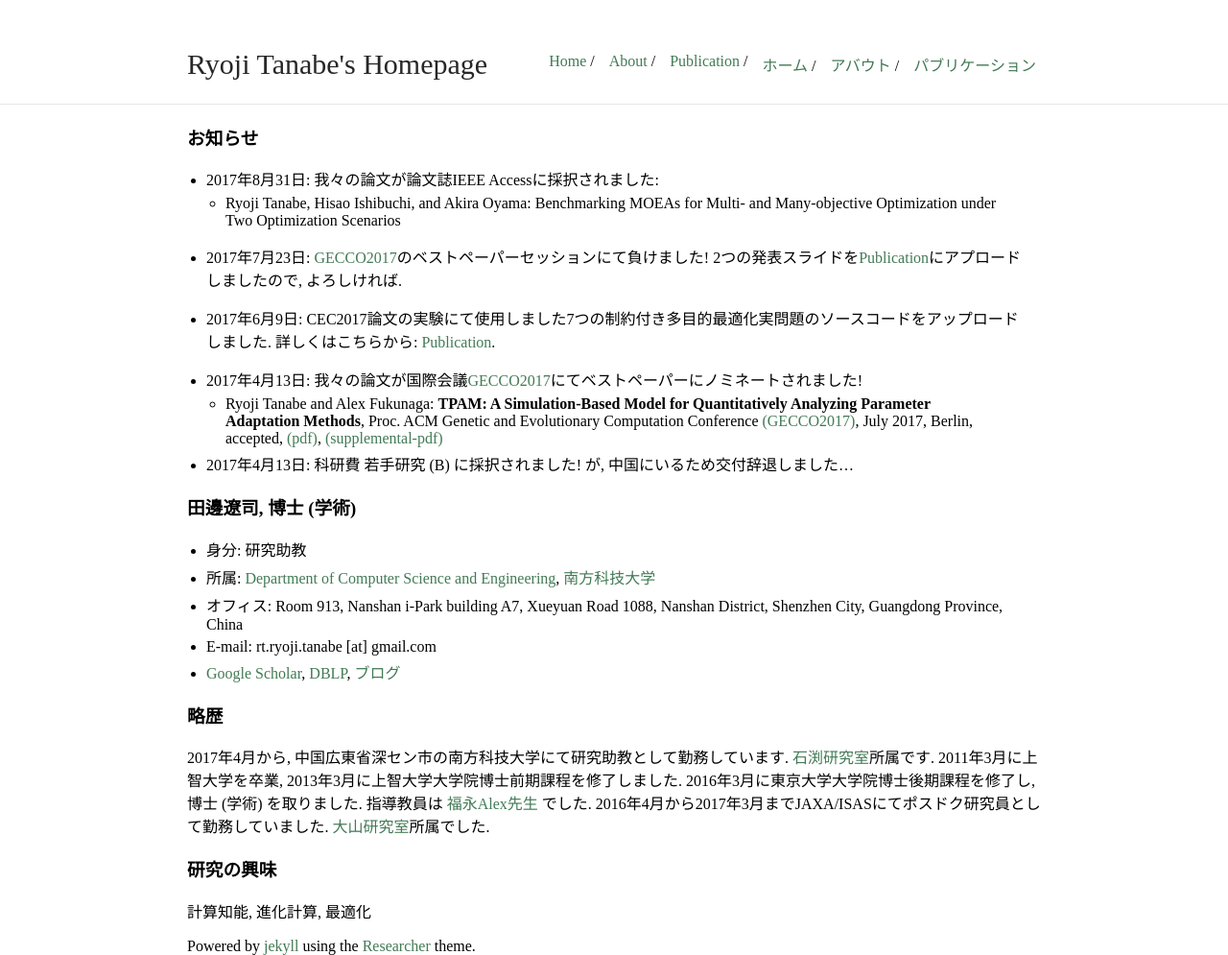
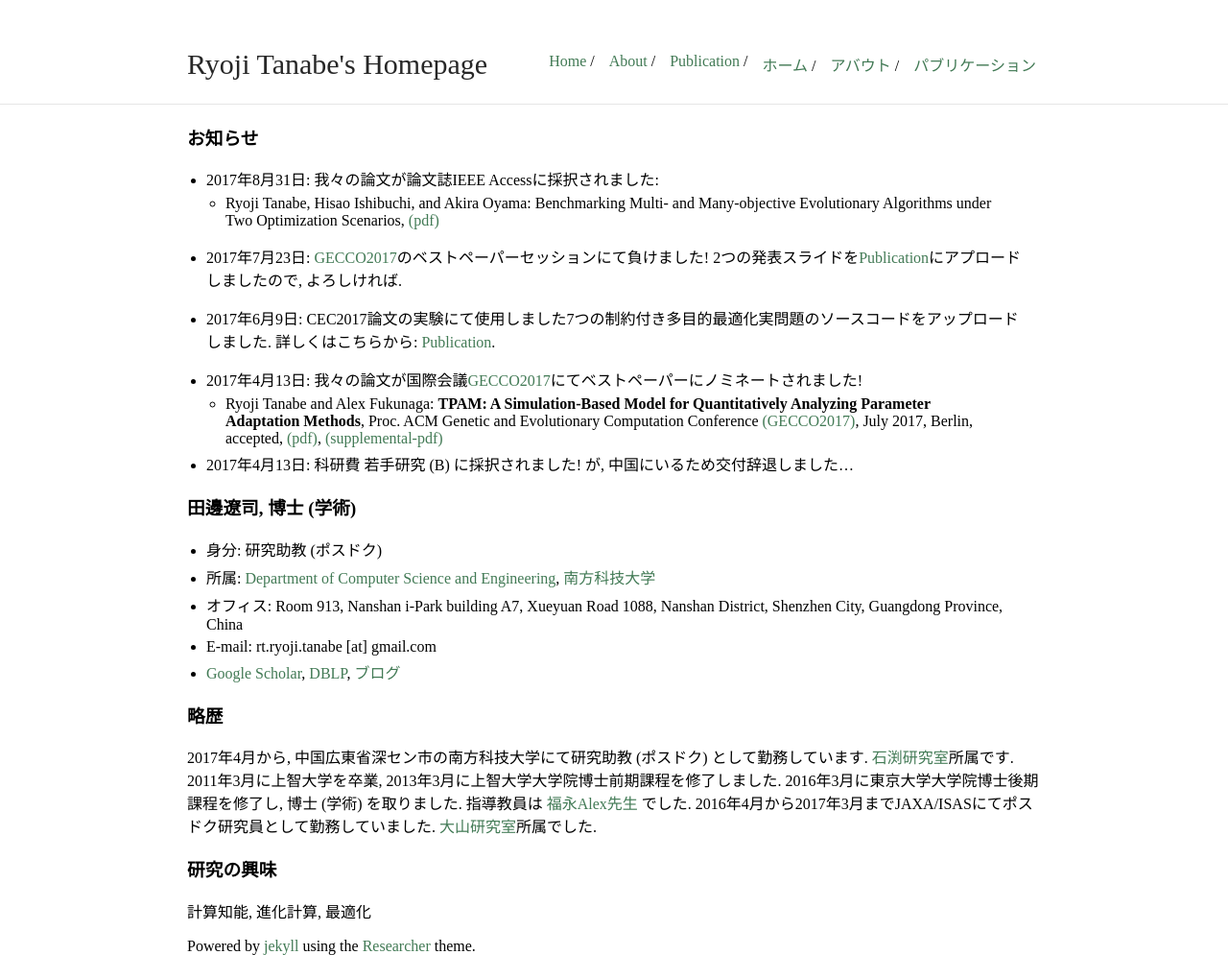
Before and after one commit to ryojitanabe/ryojitanabe.github.io, a Jekyll site: the page built from index-j.md, in a window 1280 px wide. Shown: the whole page at 96% size. Built offline with Jekyll 4.4.1, drawn with Linux system fonts in a browser that asks for light colours.

Commit message:
add the ieee access paper

```diff
--- a/index-j.md
+++ b/index-j.md
@@ -6,7 +6,7 @@ title: Ryoji Tanabe's Homepage
 
 ### お知らせ
 * 2017年8月31日: 我々の論文が論文誌IEEE Accessに採択されました:
-    * Ryoji Tanabe, Hisao Ishibuchi, and Akira Oyama: Benchmarking MOEAs for Multi- and Many-objective Optimization under Two Optimization Scenarios
+    * Ryoji Tanabe, Hisao Ishibuchi, and Akira Oyama: Benchmarking Multi- and Many-objective Evolutionary Algorithms under Two Optimization Scenarios, [(pdf)](pdf/tif-access.pdf)
 
 * 2017年7月23日: [GECCO2017](http://gecco-2017.sigevo.org/)のベストペーパーセッションにて負けました! 2つの発表スライドを[Publication](publication)にアプロードしましたので, よろしければ.
 
@@ -25,7 +25,7 @@ title: Ryoji Tanabe's Homepage
 
 ### 田邊遼司, 博士 (学術)
 
-* 身分: 研究助教
+* 身分: 研究助教 (ポスドク)
 * 所属: [Department of Computer Science and Engineering](http://cse.sustc.edu.cn/en/site/index/), [南方科技大学](http://www.sustc.edu.cn/en/)
 * オフィス: Room 913, Nanshan i-Park building A7, Xueyuan Road 1088, Nanshan District, Shenzhen City, Guangdong Province, China
 * E-mail: rt.ryoji.tanabe [at] gmail.com
@@ -33,7 +33,7 @@ title: Ryoji Tanabe's Homepage
 
 ### 略歴
 
-2017年4月から, 中国広東省深セン市の南方科技大学にて研究助教として勤務しています.
+2017年4月から, 中国広東省深セン市の南方科技大学にて研究助教 (ポスドク) として勤務しています.
 [石渕研究室](http://www.cs.osakafu-u.ac.jp/~hisaoi/)所属です.
 2011年3月に上智大学を卒業, 2013年3月に上智大学大学院博士前期課程を修了しました.
 2016年3月に東京大学大学院博士後期課程を修了し,  博士 (学術) を取りました.
```
Also changed, not shown: index.md (+1 -1 lines), publication.md (+1 -1 lines), 1 other file.
